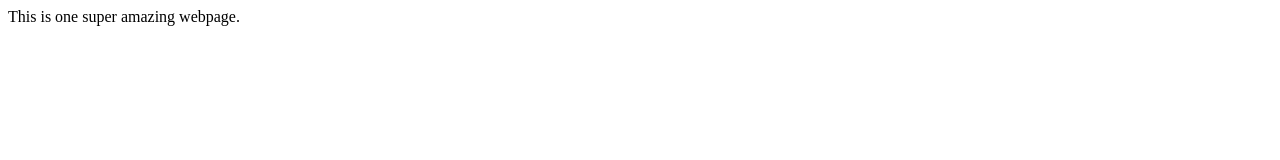
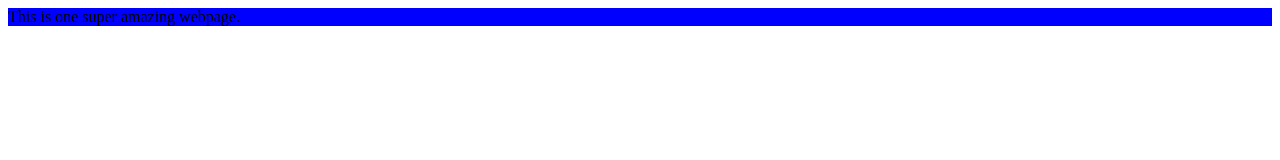
Before and after one commit to MattijnLahuis/HYF, a plain HTML site: page index.html in a window 1280 px wide. Drawn offline with Linux system fonts and the light colour scheme.

Commit message:
blue background

```diff
--- a/index.html
+++ b/index.html
@@ -5,7 +5,7 @@
     <script src="js.js"></script>
   </head>
   <body>
-    <div class="mainDiv">
+    <div id="mainDiv">
       This is one super amazing webpage.
     </div>
   </body>
--- a/js.js
+++ b/js.js
@@ -1,3 +1,5 @@
 document.addEventListener("DOMContentLoaded", function(event) {
   console.log("This javascript is super useful.");
+
+  document.getElementById('mainDiv').style['background-color'] = 'blue'
 });
```
